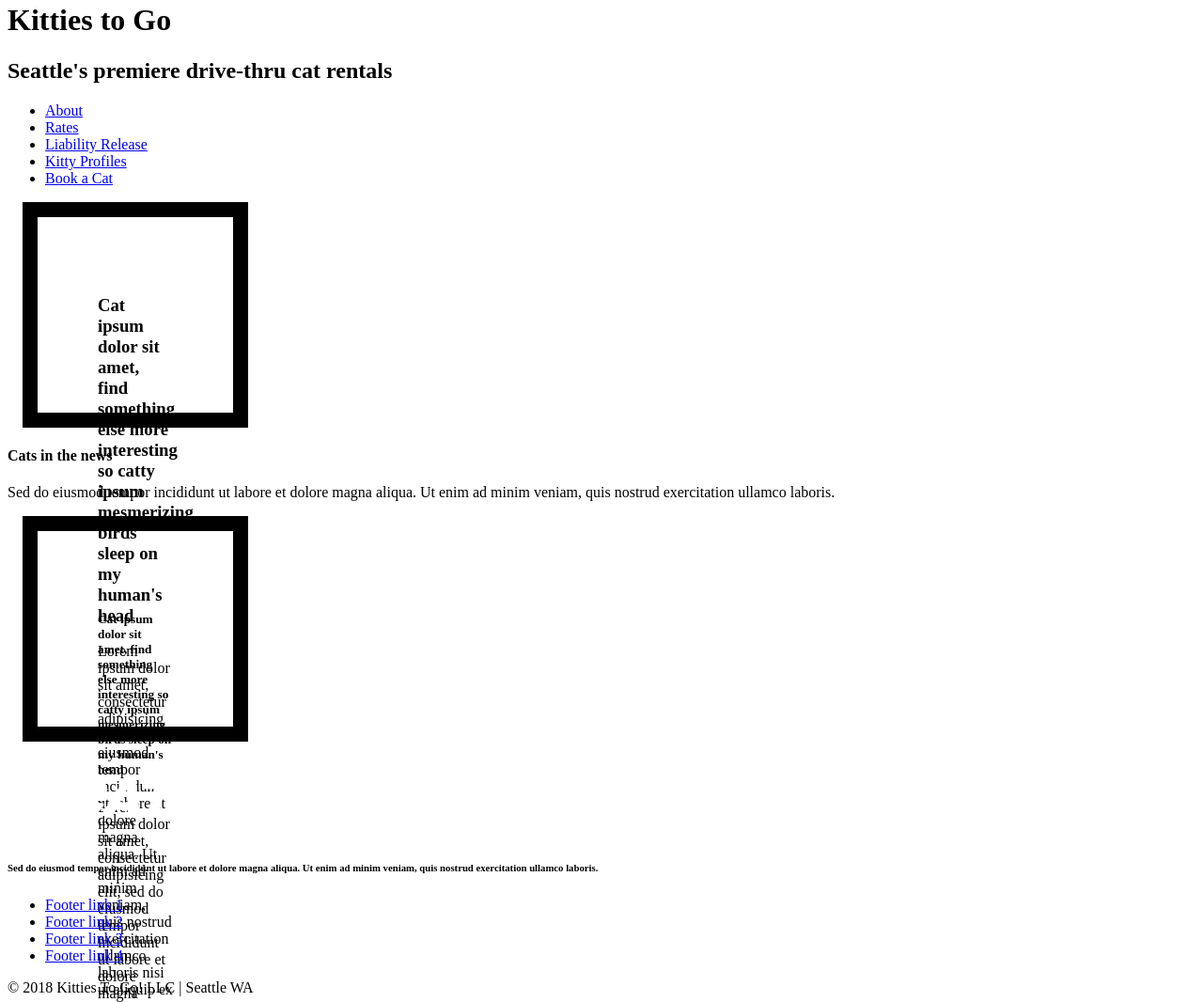
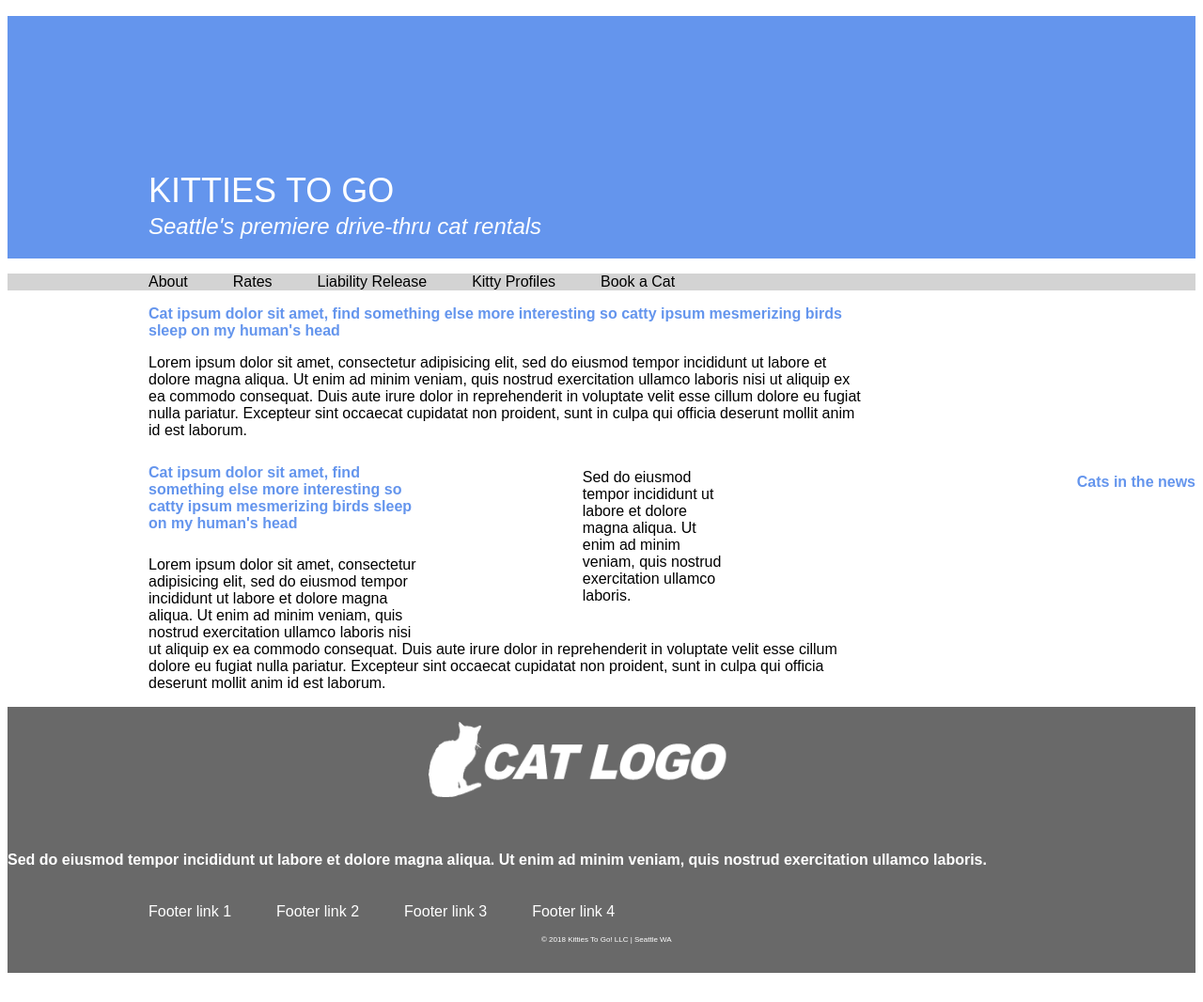
Before and after one commit to catptrsn/cat-layout, a plain HTML site: page index.html in a window 1280 px wide. Shown: the part 18-1084 px from the top of the page at 94% size. After the commit the page ends 1061 px from the top, so only its background shows below. Drawn offline with Linux system fonts and the light colour scheme.

Commit message:
updated css

```diff
--- a/styles/styles.css
+++ b/styles/styles.css
@@ -1,20 +1,117 @@
-/*.content-box {
-  max-width: 500px;
+h1 {
+  background-color: cornflowerblue;
+  color: white;
+  font-family: Arial;
+  font-variant-caps: all-small-caps;
+  font-size: 3.25em;
+  font-weight: lighter;
+  box-sizing: content-box;
+  padding-top: 150px;
+  padding-bottom: 0px;
+  padding-left: 150px;
+  border: 0px;
+  margin-bottom: 0px;
 }
-body {
-  background-color: grey;
+h2 {
+  background-color: cornflowerblue;
+  color: white;
+  font-family: Arial;
+  font-style: italic;
+  font-size: 1.5em;
+  font-weight: lighter;
+  box-sizing: content-box;
+  padding-top: 0px;
+  padding-bottom: 20px;
+  padding-left: 150px;
+  border: 0px;
+  margin: 0px;
 }
-h1 {
-  font-size: 3rem;
-}*/
-.content-box {
+ul {
+  background-color: lightgrey;
+  list-style: none;
+  font-size: 1em;
+  font-family: Arial;
+  display: flex;
+  justify-content: left;
+  text-align: left;
+  padding-left: 150px;
+}
+li {
+  padding-right: 3em;
+}
+a {
+  text-decoration: none;
+  color: black;
+}
+h3 {
+  color: cornflowerblue;
+  font-size: 1em;
+  font-family: Arial;
+  padding-left: 150px;
+  padding-right: 350px;
+}
+h4 {
+  color: cornflowerblue;
+  font-size: 1em;
+  font-family: Arial;
+  float: right;
+}
+.kitty-stuff {
+  font-family: Arial;
+  font-size: 1em;
+	height: 10em;
+  width: 10em;
+  padding-left: 10em;
+  margin: 1em;
+  float: right;
+  overflow: auto;
+}
+h5 {
+  color: cornflowerblue;
+  font-size: 1em;
+  font-family: Arial;
+  padding-left: 150px;
+  padding-right: 350px;
+}
+h6 {
+  color: white;
+  font-size: 1em;
+  font-family: Arial;
+}
+footer {
+  background-color: dimgrey;
+}
+.footer {
+  background-color: dimgrey;
+  list-style: none;
+  font-size: 1em;
+  font-family: Arial;
+  display: flex;
+  justify-content: left;
+  text-align: left;
+}
+.footer-link {
+  color: white;
+  font-family: Arial;
+}
+p {
+  font-family: Arial;
+  font-size: 1em;
+  padding-left: 150px;
+  padding-right: 350px;
+}
+.copyright {
+  color: white;
+  font-size: .5em;
+  font-family: Arial;
   height: 5em;
-  width: 5em;
-  padding: 4em;
-  border-top: 1em;
-  border-right: 1em;
-  border-bottom: 1em;
-  border-left: 1em;
-  border-style: solid;
+  width: 20em;
+  padding-left: 70em;
   margin: 1em;
 }
+.logo {
+  height: 5em;
+  width: 20em;
+  padding-left: 27em;
+  margin: 1em;
+}
```
